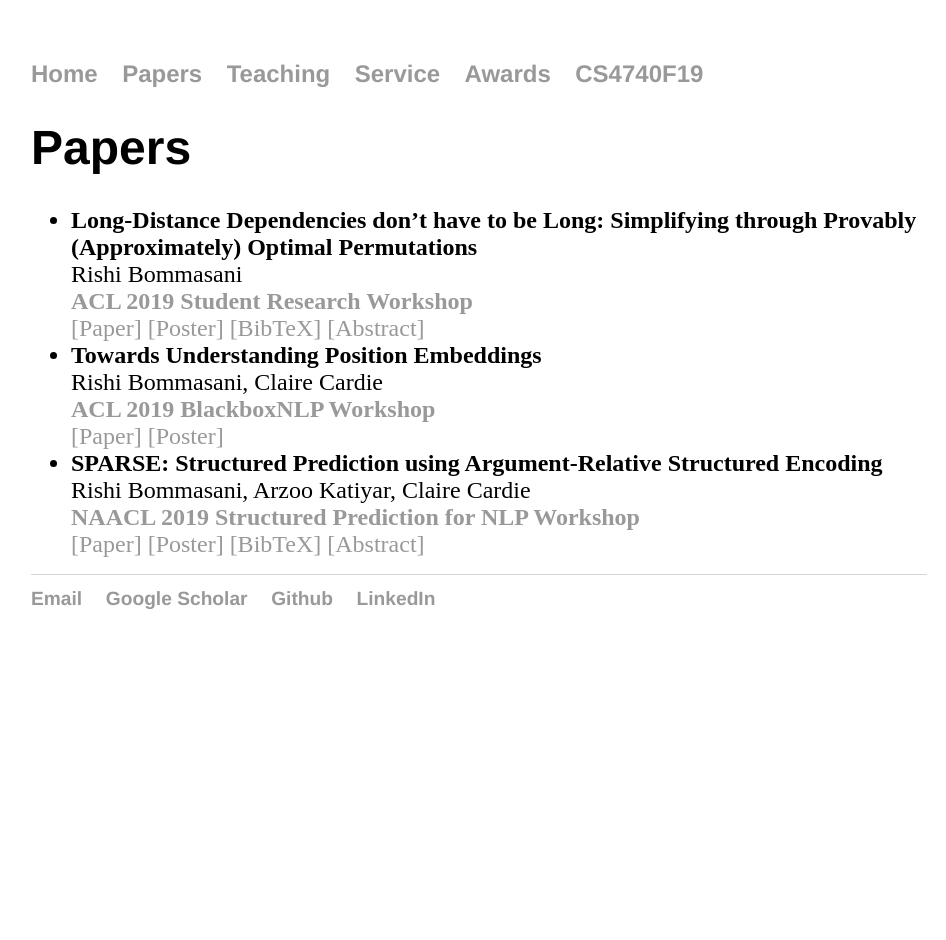
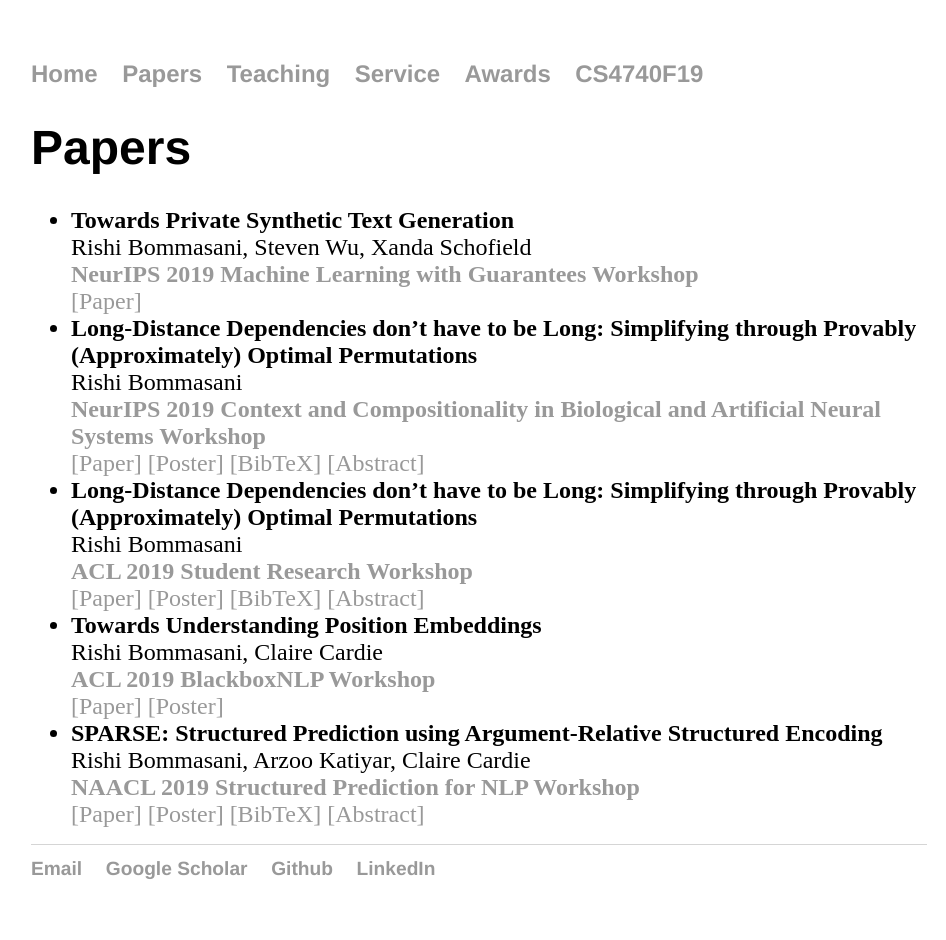
Before and after one commit to rishibommasani/rishibommasani.github.io, a Jekyll site: the page built from papers/index.html, in a window 1280 px wide. Shown: the whole page, without its empty margins (161-1107 px from the left). Built offline with Jekyll 4.4.1, drawn with Linux system fonts in a browser that asks for light colours; before the commit the page ends 900 px from its top, so only the background shows below that.

Commit message:
NeurIPS workshops

```diff
--- a/papers/index.html
+++ b/papers/index.html
@@ -4,7 +4,15 @@ title: Papers
 ---
 	<h1>{{ page.title }}</h1>
 	  <ul>
-          <li><b> Long-Distance Dependencies don’t have to be Long: Simplifying through Provably (Approximately) Optimal Permutations </b>
+          <li><b> Towards Private Synthetic Text Generation </b>
+		  <br> Rishi Bommasani, Steven Wu, Xanda Schofield
+		  <br> <b> <a href="https://sites.google.com/view/mlwithguarantees">NeurIPS 2019 Machine Learning with Guarantees Workshop</a> </b>
+		  <br> <a href="https://drive.google.com/file/d/1RGmvhkTCVovrzZY4jpSzSifepHJARfuG/view?usp=sharing">[Paper]</a> </li>
+	  <li><b> Long-Distance Dependencies don’t have to be Long: Simplifying through Provably (Approximately) Optimal Permutations </b>
+		  <br> Rishi Bommasani
+		  <br> <b> <a href="https://context-composition.github.io/">NeurIPS 2019 Context and Compositionality in Biological and Artificial Neural Systems Workshop</a> </b>
+		  <br> <a href="https://www.aclweb.org/anthology/P19-2012">[Paper]</a> <a href="https://drive.google.com/open?id=1SXICTLInnSvoDvLqphIUFxvGF-EV_Pwv">[Poster]</a> <a href="https://www.aclweb.org/anthology/papers/P/P19/P19-2012.bib">[BibTeX]</a> <a href="https://www.aclweb.org/anthology/P19-2012/">[Abstract]</a></li>
+	  <li><b> Long-Distance Dependencies don’t have to be Long: Simplifying through Provably (Approximately) Optimal Permutations </b>
 		  <br> Rishi Bommasani
 		  <br> <b> <a href="https://sites.google.com/view/acl19studentresearchworkshop/">ACL 2019 Student Research Workshop</a> </b>
 		  <br> <a href="https://www.aclweb.org/anthology/P19-2012">[Paper]</a> <a href="https://drive.google.com/open?id=1SXICTLInnSvoDvLqphIUFxvGF-EV_Pwv">[Poster]</a> <a href="https://www.aclweb.org/anthology/papers/P/P19/P19-2012.bib">[BibTeX]</a> <a href="https://www.aclweb.org/anthology/P19-2012/">[Abstract]</a></li>
```
